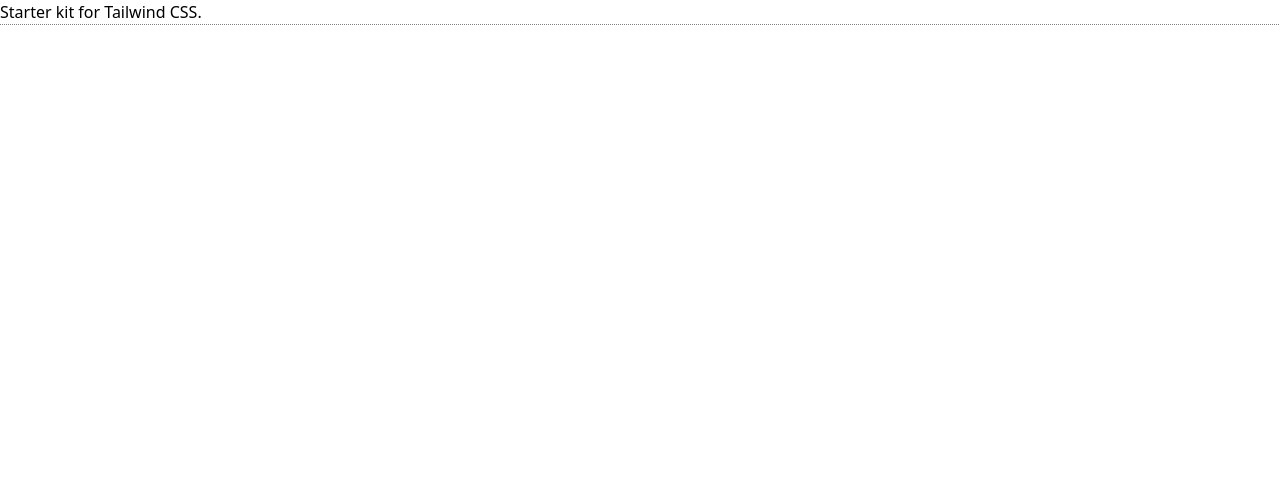
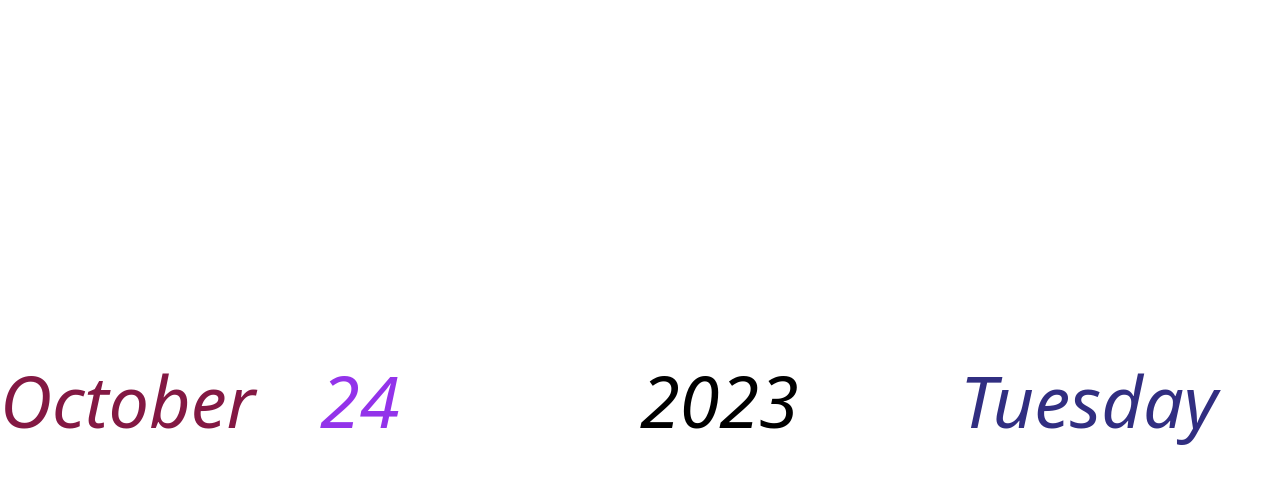
Before and after one commit to TravisHo9/tailwindcss-CurrentDate, a website: page public/index.html in a window 1280 px wide. Drawn offline with Linux system fonts and the light colour scheme.

Commit message:
Final Changes

```diff
--- a/public/index.html
+++ b/public/index.html
@@ -10,9 +10,16 @@
     <script src="script.js" defer></script>
 
 </head>
-<body>
+<body class="h-screen flex items-center justify-center">
 
-    <h1>Starter kit for Tailwind CSS.</h1>
+        <time class="container mx-auto block grid lg:grid-cols-4 md:grid-cols-2">
+          <data class="month block text-7xl italic text-pink-900">Month</data>
+          <data class="dayOfMonth block text-7xl italic text-purple-600">00</data>
+          <data class="year block text-7xl italic ">0000</data>
+          <data class="dayOfWeek block text-7xl italic text-indigo-900 ">SMTWTFS</data>
+        </time>
+
+      </body>
 
 </body>
 </html>
--- a/public/script.js
+++ b/public/script.js
@@ -1 +1,73 @@
 console.log('👍 JS is OK!');
+
+// https://cdn.tailwindcss.com
+
+/************
+Static Data
+************/
+const allTheMonths = [
+    "January",
+    "February",
+    "March",
+    "April",
+    "May",
+    "June",
+    "July",
+    "August",
+    "September",
+    "October",
+    "November",
+    "December"
+  ];
+  const allTheDays = [
+    "Sunday",
+    "Monday",
+    "Tuesday",
+    "Wednesday",
+    "Thursday",
+    "Friday",
+    "Saturday"
+  ];
+
+  /************
+  Dynamic Data
+  ************/
+  // Get and store current date and time with `new Date()` object
+  const dateNow = new Date();
+  // Check-Check: See all `Date()` methods and properties
+  console.log(dateNow);
+
+  const gotMonth = dateNow.getMonth();
+  // Get current day of the month
+  let gotDayOfMonth = dateNow.getDate();
+  // Get current year
+  const gotYear = dateNow.getFullYear();
+  // Get current day of the week
+  const gotDayOfWeek = dateNow.getDay();
+
+  // Check-Check: Is the data correct?
+  console.log(gotMonth, gotDayOfMonth, gotYear, gotDayOfWeek);
+
+  /************
+  Get DOM Elements
+  ************/
+  // Get the month
+  const month = document.querySelector(".month");
+  // Get day of the month
+  const dayOfMonth = document.querySelector(".dayOfMonth");
+  // Get year
+  const year = document.querySelector(".year");
+  // Get Day of Week
+  const dayOfWeek = document.querySelector(".dayOfWeek");
+
+  /************
+  Set DOM Elements
+  ************/
+  // Set the month
+  month.innerText = allTheMonths[gotMonth];
+  // Set day of the month
+  dayOfMonth.innerText = gotDayOfMonth;
+  // Set the year
+  year.innerText = gotYear;
+  // Set the day of the week
+  dayOfWeek.innerText = allTheDays[gotDayOfWeek];
--- a/src/input.css
+++ b/src/input.css
@@ -4,6 +4,6 @@
 @tailwind utilities;
 
 /* Your Awesome Styles */
-* {
+/* {
     outline: 1px dotted gray;
-}
+}*/
```
Also changed, not shown: public/style.css, 1 other file.
